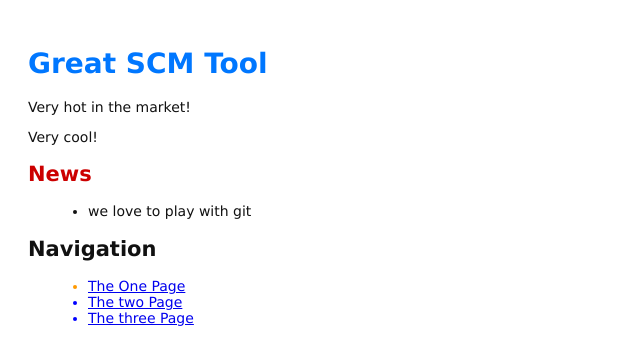
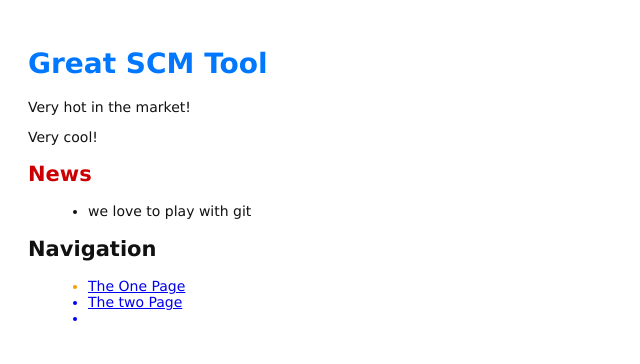
Before and after one commit to premraj1/central-repo, a plain HTML site: page index.html in a window 1280 px wide. Shown: the whole page, without its empty margins (0-640 px from the left). Drawn offline with Linux system fonts and the light colour scheme.

Commit message:
creating a change in master

```diff
--- a/index.html
+++ b/index.html
@@ -23,7 +23,7 @@
     <a href="two.html">The two Page</a>
   </li>
   <li style="color: #00F">
-    <a href="faq.html">The three Page</a>
+
   </li>
 </ul>
 
```
